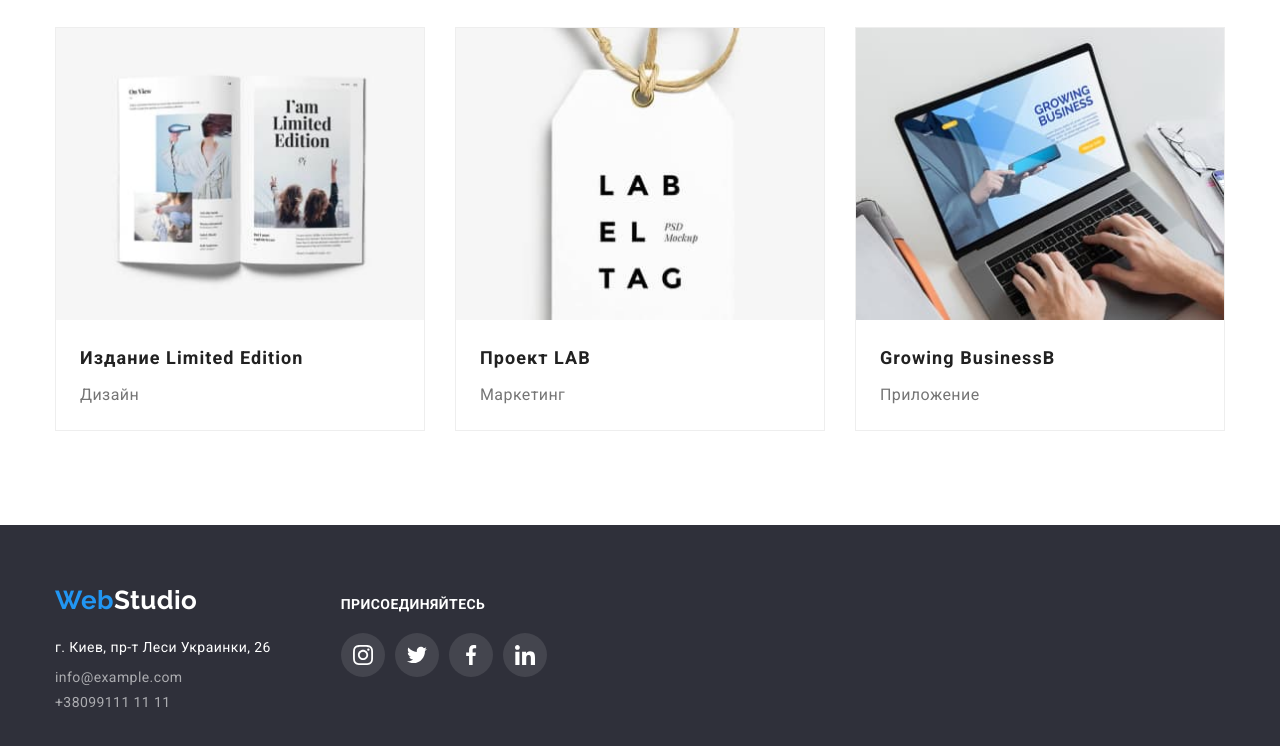
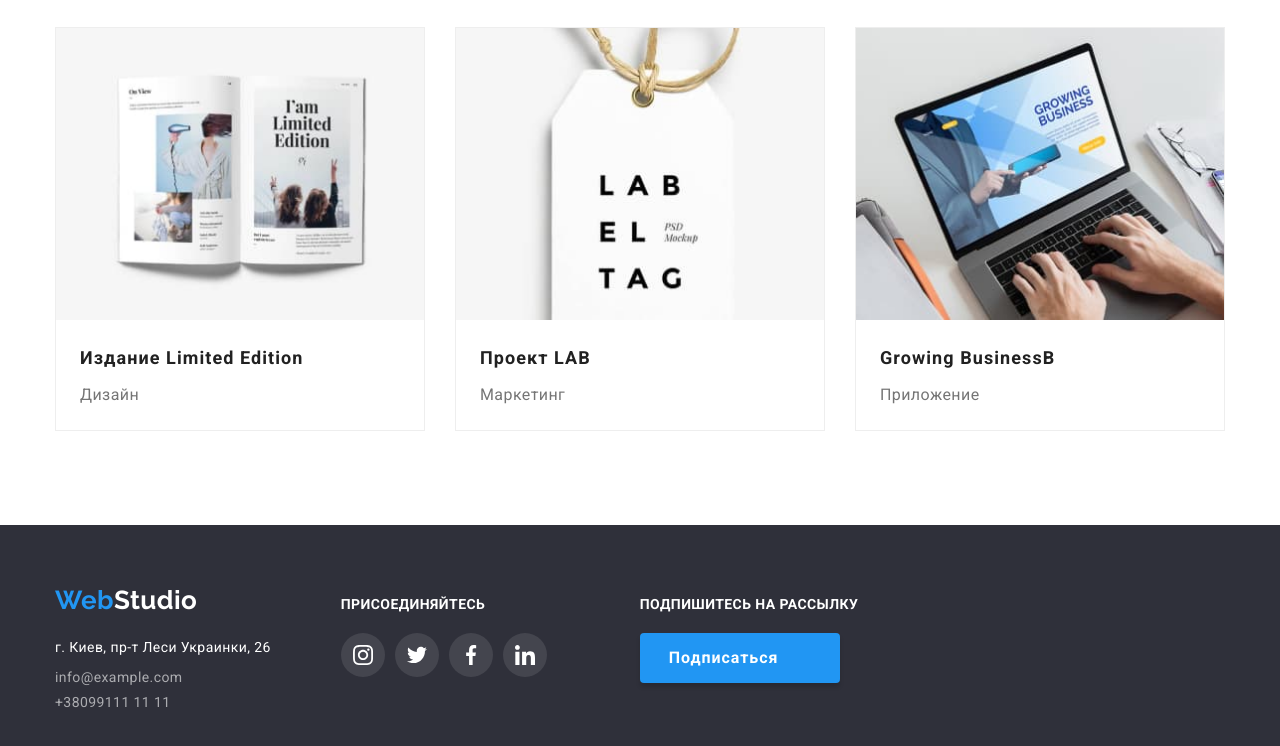
Before and after one commit to RuslanNask/-goit-markup-hw-05, a plain HTML site: page portfolio.html in a window 1280 px wide. Shown: the part 1104-1850 px from the top of the page. Drawn offline with nearby package versions, Linux system fonts and the light colour scheme.

Commit message:
footer input

```diff
--- a/css/styles.css
+++ b/css/styles.css
@@ -324,6 +324,7 @@ body {
   font-size: 18px;
   line-height: 1.56;
   padding: 63px 24px;
+  overflow: auto;
 
   color: var(--accent-color-text);
   background: var(--project-bgc-overlay);
@@ -810,8 +811,47 @@ body {
   display: block;
   margin-bottom: 20px;
   line-height: 1.14;
-  letter-spacing: 0.03em;
   text-transform: uppercase;
 
   color: var(--accent-color-text);
 }
+.footer-secondary-input {
+  margin-left: 93px;
+}
+.input-text {
+  font-weight: 700;
+  line-height: 1.14;
+  margin-bottom: 20px;
+  text-transform: uppercase;
+  color: var(--accent-color-text);
+}
+.button-input {
+  position: relative;
+  display: inline-flex;
+  min-width: 200px;
+  height: 50px;
+  padding: 10px 0 10px 29px;
+  border: 0px solid transparent;
+  font-family: inherit;
+  font-weight: 700;
+  font-size: 16px;
+  line-height: 1.88;
+  align-items: center;
+  text-align: center;
+  cursor: pointer;
+  letter-spacing: 0.06em;
+
+  box-shadow: var(--box-shadow-buttom-studio);
+  border-radius: 4px;
+  color: var(--accent-color-text);
+  background-color: var(--background-buttom-accent);
+
+  transition-property: background-color, box-shadow;
+  transition-duration: 250ms;
+  transition-timing-function: var(--cubic);
+}
+.icon-send {
+  position: absolute;
+  top: 13px;
+  right: 28px;
+}
--- a/portfolio.html
+++ b/portfolio.html
@@ -293,6 +293,15 @@
             </li>
           </ul>
         </div>
+        <div class="footer-secondary-input">
+          <p class="input-text">ПОДПИШИТЕСЬ НА РАССЫЛКУ</p>
+          <button class="button-input">
+            Подписаться
+            <svg class="icon-send" width="24px" height="24px">
+              <use href="./images/icons.svg#icon-icon-send-1"></use>
+            </svg>
+          </button>
+        </div>
       </div>
     </footer>
   </body>
```
Also changed, not shown: index.html (+9 -0 lines), images/icons.svg.
